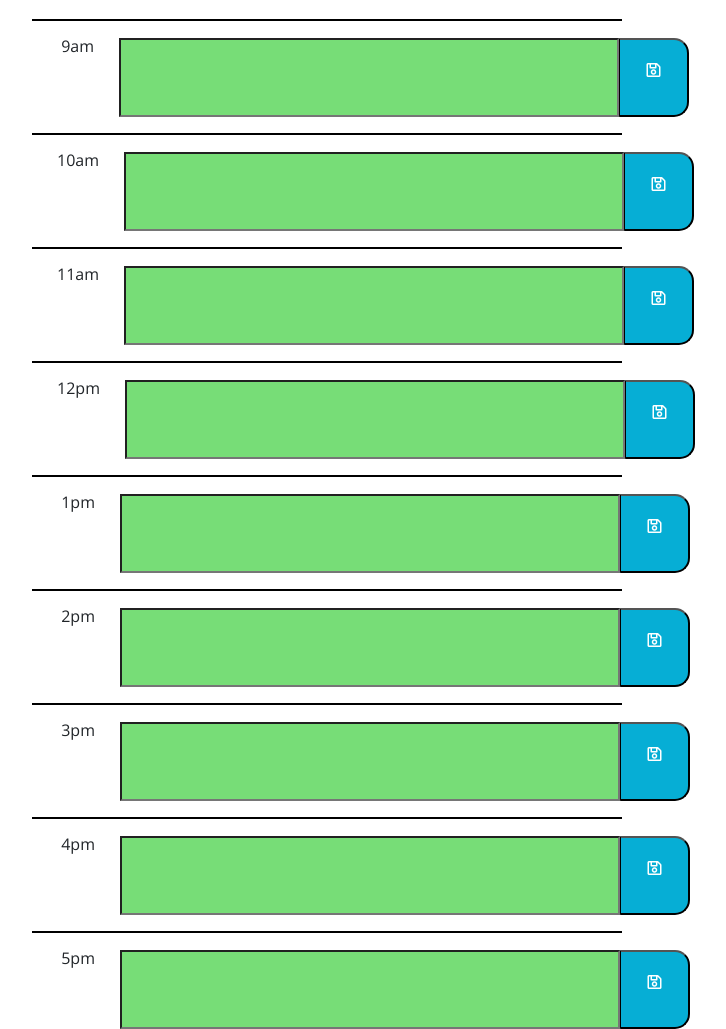
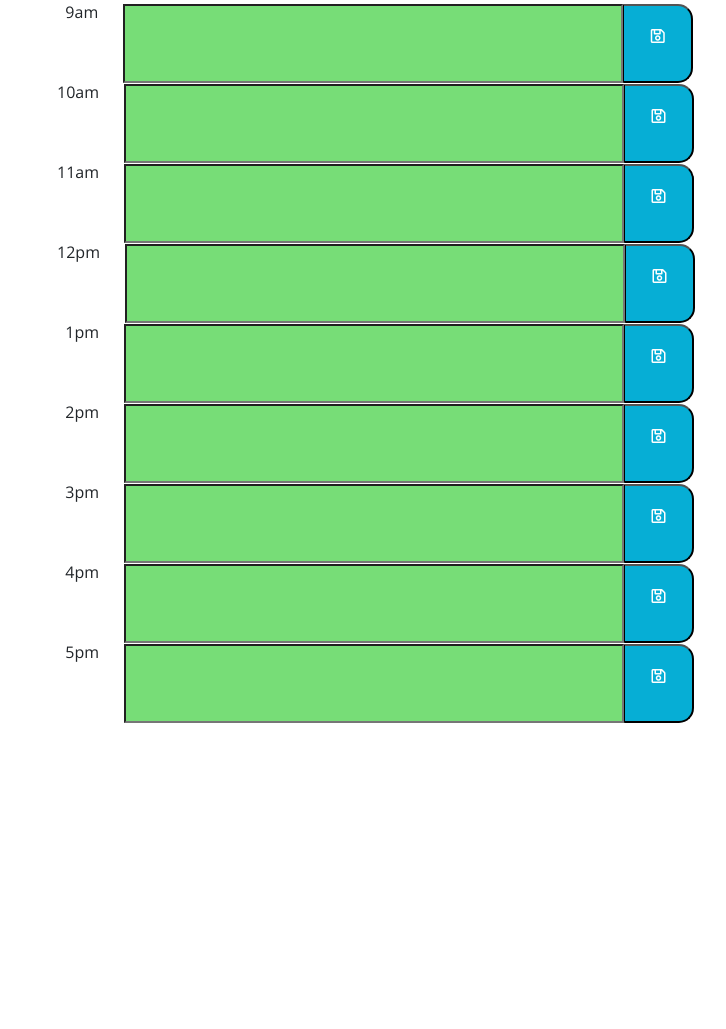
Before and after one commit to KCGooner/day_planner, a plain HTML site: page index.html in a window 1280 px wide. Shown: the part 333-1362 px from the top of the page, without its empty margins (289-1015 px from the left). After the commit the page ends 1056 px from the top, so only its background shows below. Drawn offline with nearby package versions, Linux system fonts and the light colour scheme.

Commit message:
fixed HTML

```diff
--- a/assets/css/style.css
+++ b/assets/css/style.css
@@ -110,7 +110,7 @@ hr {
   margin-left: -40px;
   margin-right: 50px;
   height: 1px;
-  background-color:black;
+  background-color:red;
   -webkit-margin-collapse: discard;
 
   }
--- a/index.html
+++ b/index.html
@@ -23,48 +23,39 @@
   <div class="container">
     <div class="time-block">
       <!-- Timeblocks go here -->
-      <hr>
-      <div class="row hours"> 9am
+      <div class="row hours">  9am
         <input type="text" id="nineAm" class="description" value="">
         <button type="button" class="saveBtn"><i class="far fa-save"></i>
       </div>
-      <hr>
       <div class="row hours">10am
         <input type="text" id="tenAm" class="description" value="">
         <button type="button" class="saveBtn"><i class="far fa-save"></i>
       </div>
-      <hr>
       <div class="row hours">11am
         <input type="text" id="eleven" class="description" value="">
         <button type="button" class="saveBtn"><i class="far fa-save"></i>
       </div>
-      <hr>
       <div class="row hours">12pm
         <input type="text" id="noon" class="description" value="">
         <button type="button" class="saveBtn"><i class="far fa-save"></i>
       </div>
-      <hr>
-      <div class="row hours"> 1pm
+      <div class="row hours">  1pm
         <input type="text" id="onePm" class="description" value="">
         <button type="button" class="saveBtn"><i class="far fa-save"></i>
       </div>
-      <hr>
-      <div class="row hours"> 2pm
+      <div class="row hours">  2pm
         <input type="text" id="twoPm" class="description" value="">
         <button type="button" class="saveBtn"><i class="far fa-save"></i>
       </div>
-      <hr>
-      <div class="row hours"> 3pm
+      <div class="row hours">  3pm
         <input type="text" id="threePm" class="description" value="">
         <button type="button" class="saveBtn"><i class="far fa-save"></i>
       </div>
-      <hr>
-      <div class="row hours"> 4pm
+      <div class="row hours">  4pm
         <input type="text" id="fourPm" class="description" value="">
         <button type="button" class="saveBtn"><i class="far fa-save"></i>
       </div>
-      <hr>
-      <div class="row hours"> 5pm
+      <div class="row hours">  5pm
         <input type="text" id="fivePm" class="description" value="">
         <button type="button" class="saveBtn"><i class="far fa-save"></i>
       </div>
```
